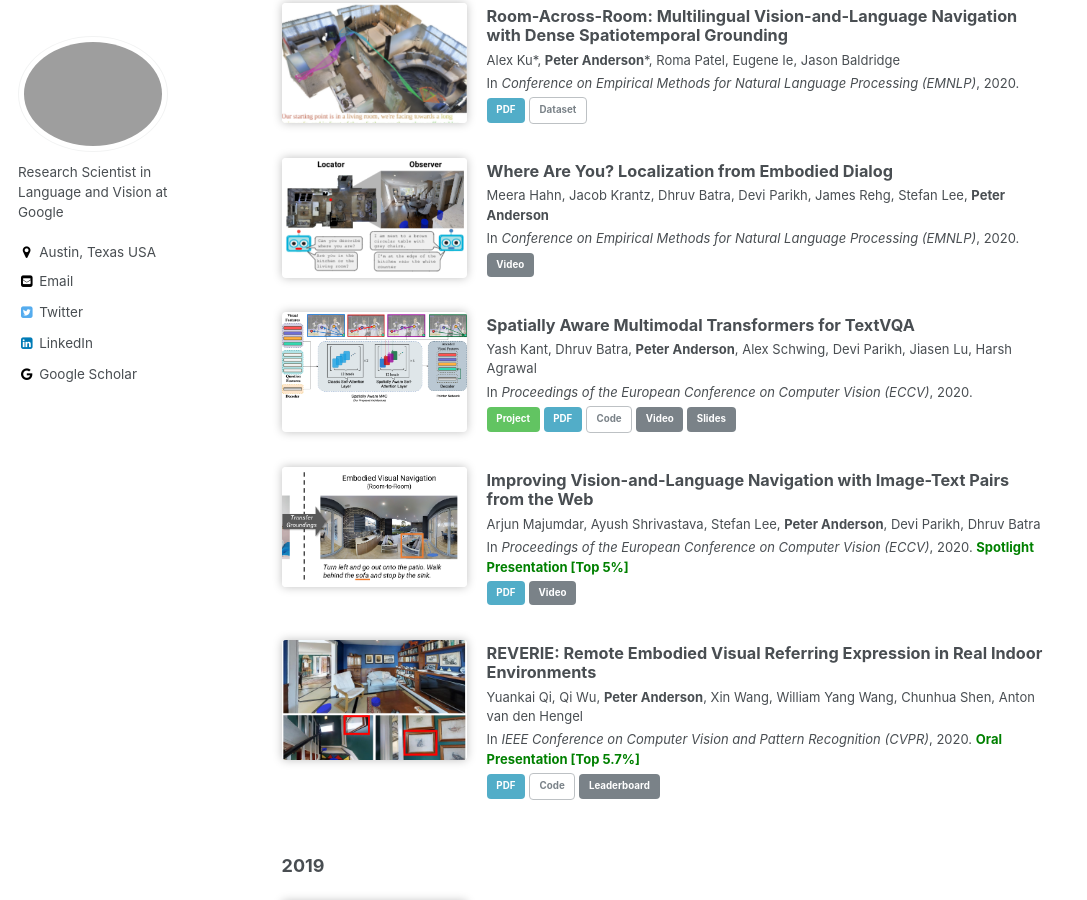
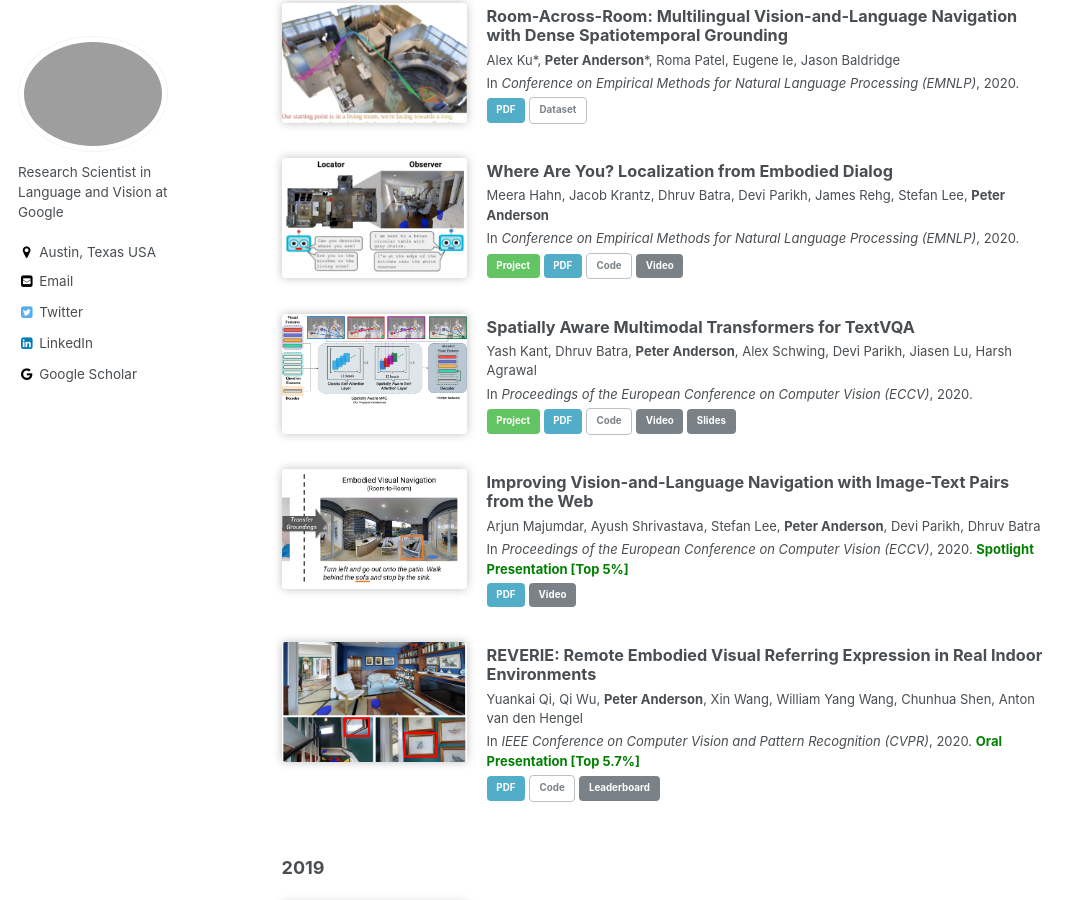
Before and after one commit to peteanderson80/peteanderson80.github.io, a Jekyll site: the page built from index.html, in a window 1280 px wide and 900 px high, scrolled down 808 px. Shown: the whole window, without its empty margins (0-1087 px from the left). Built offline with Jekyll 4.4.1, drawn with Linux system fonts in a browser that asks for light colours; a script that is not in the unit is left out; the list of posts is cut into pages by our own code.

Commit message:
WAY links

```diff
--- a/_data/publications.yml
+++ b/_data/publications.yml
@@ -20,6 +20,9 @@
     venue: "In *Conference on Empirical Methods for Natural Language Processing (EMNLP)*, 2020."
     teaser: led-teaser.png
     links:
+          - "[Project](https://meerahahn.github.io/way/){: .btn .btn--success}"
+          - "[PDF](https://meerahahn.github.io/way/static/img/way/Localization_Via_Dialogue_EMNLP_2020.pdf){: .btn .btn--info}"
+          - "[Code](https://github.com/batra-mlp-lab/WAY/){: .btn .btn--inverse}"
           - "[Video](https://www.youtube.com/watch?v=iMbkLC_9FKs){: .btn}"
   - title: "Spatially Aware Multimodal Transformers for TextVQA"
     authors: "Yash Kant, Dhruv Batra, **Peter Anderson**, Alex Schwing, Devi Parikh, Jiasen Lu, Harsh Agrawal"
```
